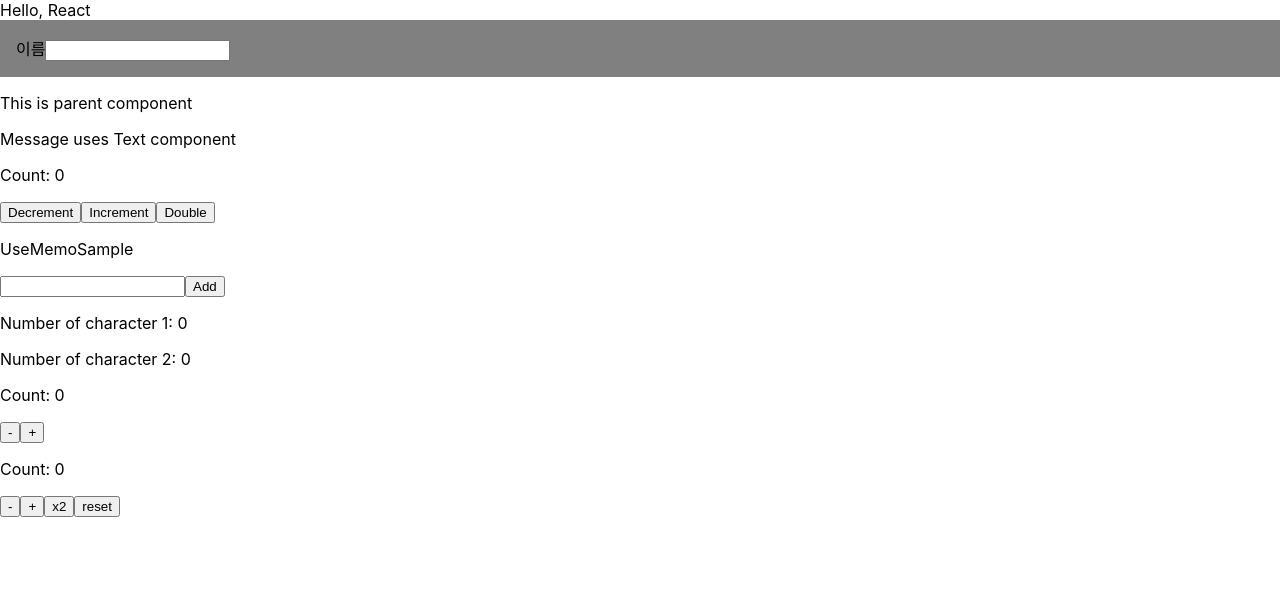
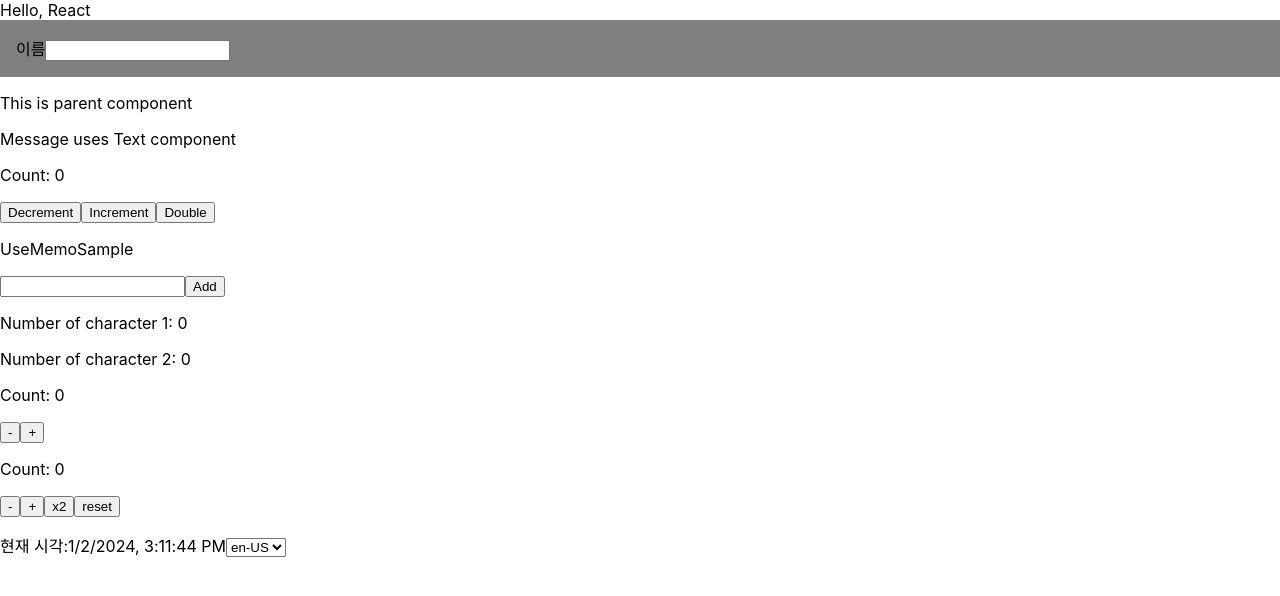
Before and after one commit to 4roring/react-ts-nextjs-book, a React (Create React App) app in the folder react-ts-part/: page / in a window 1280 px wide. Shown: the top 596 px of the page. Built offline with nearby package versions, Linux system fonts and the light colour scheme.

Commit message:
useEffect

```diff
--- /dev/null
+++ b/react-ts-part/src/components/Clock.tsx
@@ -0,0 +1,67 @@
+import { useState, useEffect } from "react";
+
+const UPDATE_CYCLE = 1000;
+const KEY_LOCALE = "KEY_LOCALE";
+
+enum Locale {
+  US = "en-US",
+  KR = "ko-KR",
+}
+
+const getLocaleFromString = (text: string) => {
+  switch (text) {
+    case Locale.US:
+      return Locale.US;
+    case Locale.KR:
+      return Locale.KR;
+    default:
+      return Locale.US;
+  }
+};
+
+const Clock = () => {
+  const [timestamp, setTimestamp] = useState(new Date());
+  const [locale, setLocale] = useState(Locale.US);
+
+  // 타이머 설정
+  useEffect(() => {
+    const timer = setInterval(() => {
+      setTimestamp(new Date());
+    }, UPDATE_CYCLE);
+
+    return () => {
+      clearInterval(timer);
+    };
+  }, []);
+
+  // 로컬 스토리지에서 로케일 값 가져오기
+  useEffect(() => {
+    const savedLocale = localStorage.getItem(KEY_LOCALE);
+    if (savedLocale !== null) {
+      setLocale(getLocaleFromString(savedLocale));
+    }
+  }, []);
+
+  // 로케일 변경시 로컬 스토리지 값 저장
+  useEffect(() => {
+    localStorage.setItem(KEY_LOCALE, locale);
+  }, [locale]);
+
+  return (
+    <div>
+      <p>
+        <span id="current-time-label">현재 시각</span>
+        <span>:{timestamp.toLocaleString(locale)}</span>
+        <select
+          value={locale}
+          onChange={(e) => setLocale(getLocaleFromString(e.target.value))}
+        >
+          <option value="en-US">en-US</option>
+          <option value="ko-KR">ko-KR</option>
+        </select>
+      </p>
+    </div>
+  );
+};
+
+export default Clock;
--- a/react-ts-part/src/components/UseMemoSample.tsx
+++ b/react-ts-part/src/components/UseMemoSample.tsx
@@ -16,6 +16,8 @@ const UseMemoSample = () => {
   };
 
   const numberOfCharacter1 = items.reduce((sub, item) => sub + item.length, 0);
+
+  // items 가 변경될 떄에만 다시 렌더링
   const numberOfCharacter2 = useMemo(() => {
     return items.reduce((sub, item) => sub + item.length, 0);
   }, [items]);
--- a/react-ts-part/src/index.tsx
+++ b/react-ts-part/src/index.tsx
@@ -10,6 +10,7 @@ import Message from "./components/Message";
 import Counter from "./components/Counter";
 import Parent from "./components/Parent";
 import UseMemoSample from "./components/UseMemoSample";
+import Clock from "./components/Clock";
 
 // const root = ReactDOM.createRoot(
 //   document.getElementById('root') as HTMLElement
@@ -28,6 +29,7 @@ ReactDOM.render(
     <Parent />
     <UseMemoSample />
     <Counter initalValue={0} />
+    <Clock />
   </React.StrictMode>,
   document.getElementById("root")
 );
```
